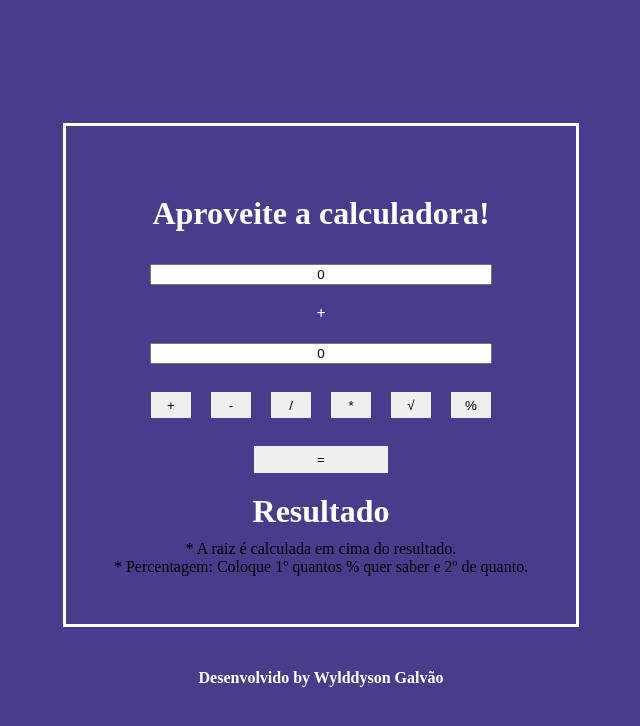
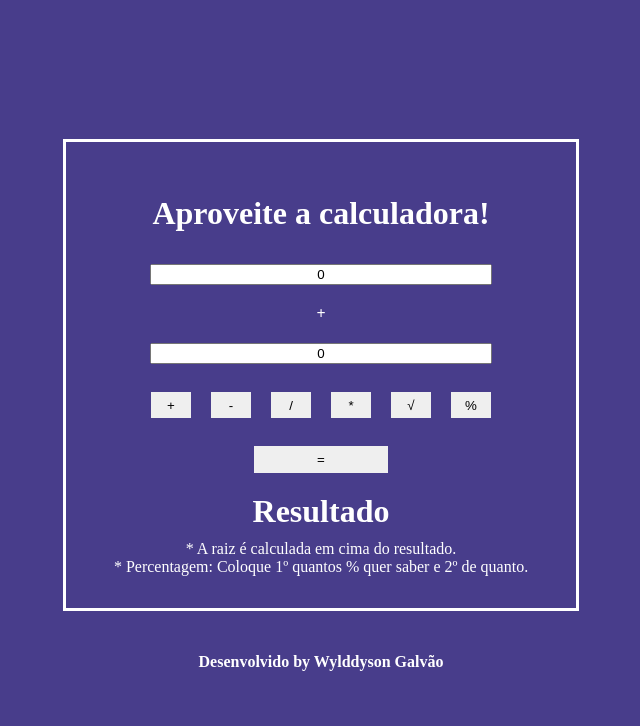
Before and after one commit to wylddysongalvao/Calculadora-javaScript, a plain HTML site: page index.html in a window 1280 px wide. Shown: the whole page, without its empty margins (319-959 px from the left). Drawn offline with Linux system fonts and the light colour scheme.

Commit message:
Update style.css

```diff
--- a/css/style.css
+++ b/css/style.css
@@ -42,7 +42,9 @@ html, body {
   flex-direction: column;
   text-align: center;
   border: 3px solid white;
-  padding: 3em;
+  padding: 2em;
+  padding-left: 3em;
+  padding-right: 3em;
 
 }
 
@@ -66,3 +68,6 @@ footer {
   height: 2em;
   border: none;
 }
+#orientacao {
+  color: white;
+}
```
